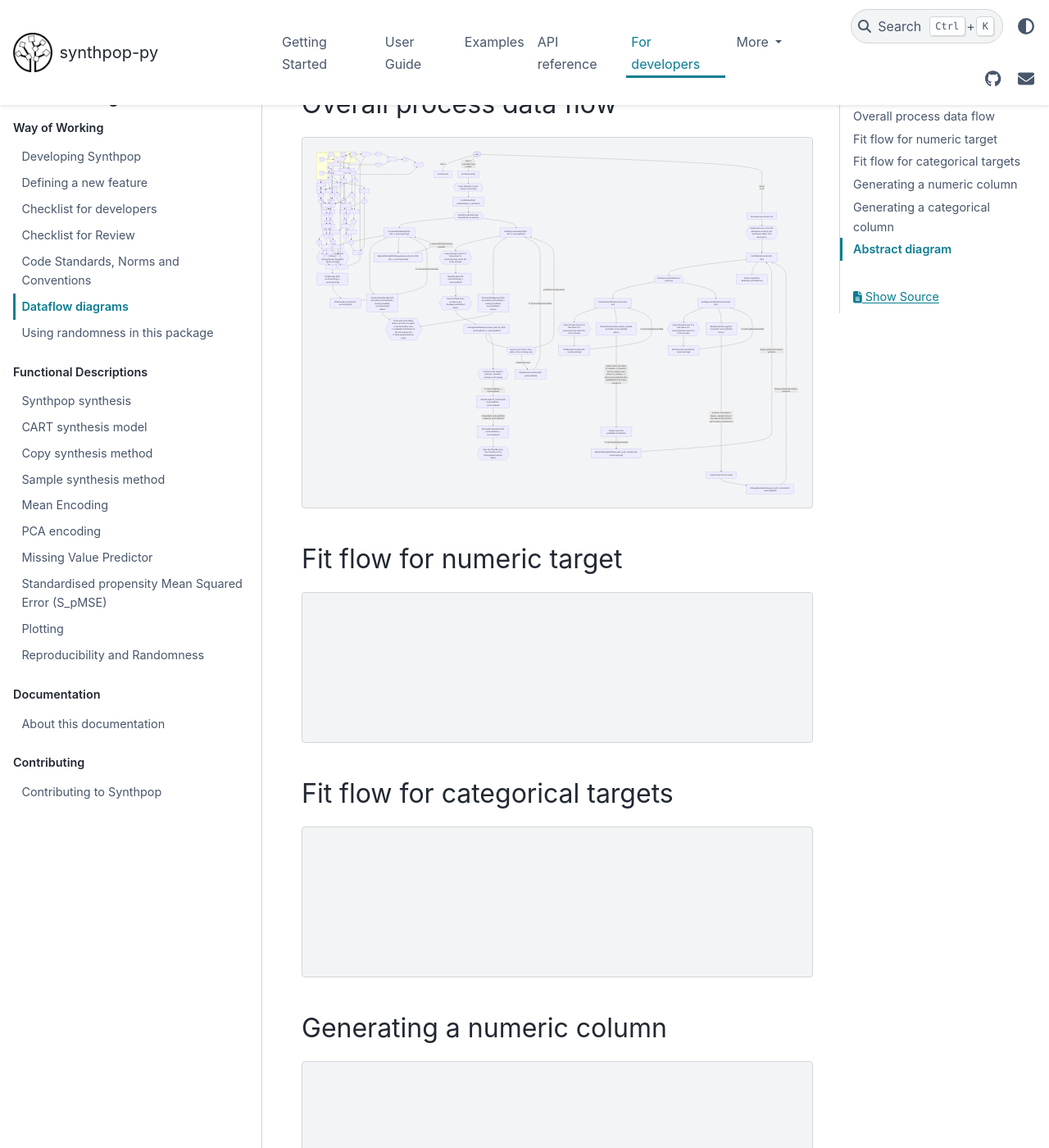
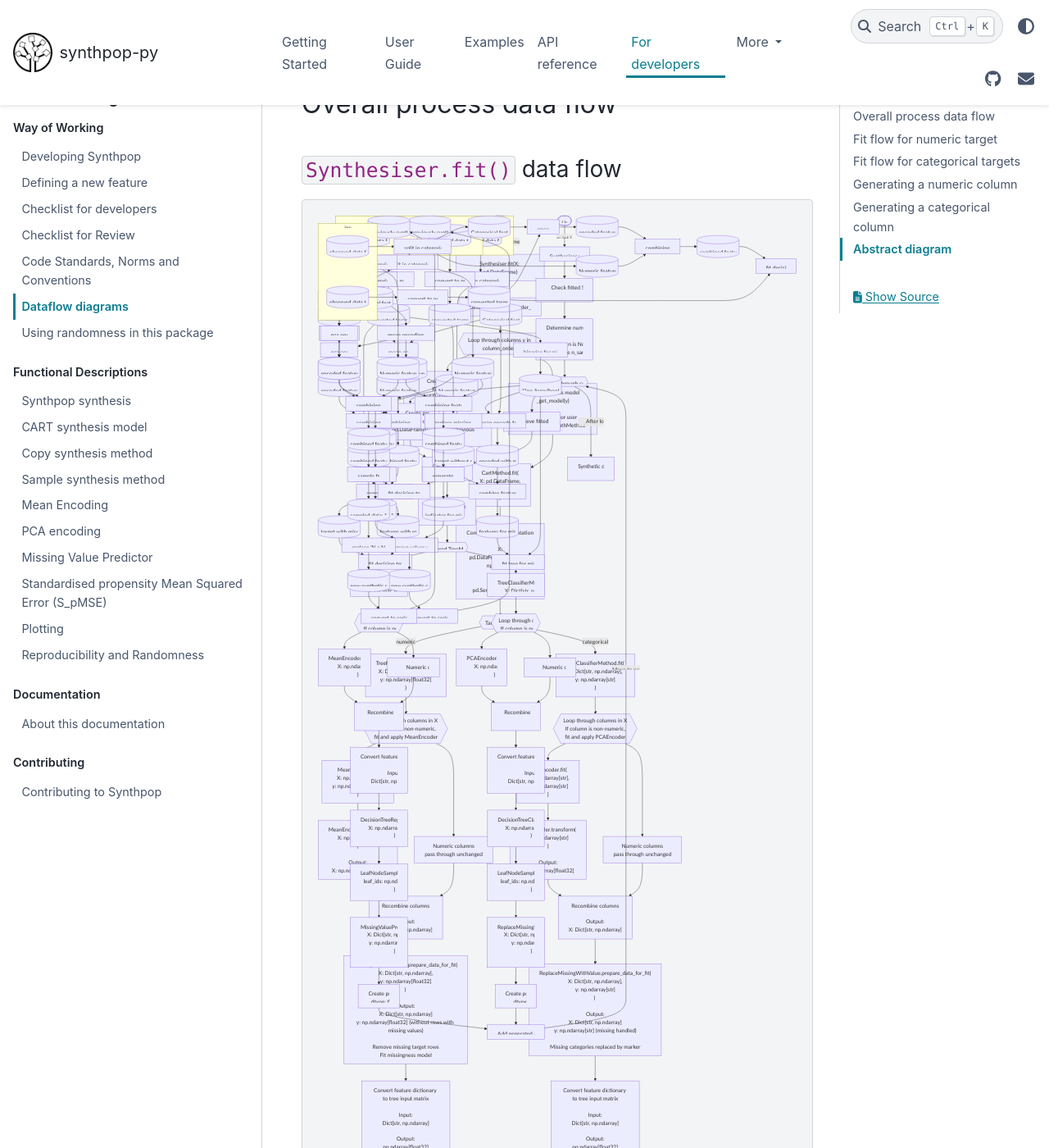
Before and after one commit to duonl/synthpop-py, a Sphinx documentation site: the page built from docs/source/developer/way_of_working/dataflowdiagram.md, in a window 1280 px wide and 1400 px high, scrolled down 385 px. Shown: the whole window at 82% size. Built offline with Sphinx 7.4.7 and the PyData theme 0.15.4, drawn with Linux system fonts in a browser that asks for light colours; some of the changed text lies outside the part shown.

Commit message:
start update big diagrams

````diff
--- a/docs/source/developer/way_of_working/dataflowdiagram.md
+++ b/docs/source/developer/way_of_working/dataflowdiagram.md
@@ -5,38 +5,137 @@ This page provides a visual overview of how data moves through the Synthpop syst
 The diagrams illustrate key processes such as fitting a Synthesiser and generating synthetic data, including both numeric and categorical workflows.
 
 ## Overall process data flow
+### `Synthesiser.fit()` data flow
 ```{mermaid}
 flowchart TD
-      U(["User"])-->|Step 1| S["Synthesiser()"]
-      U-->|Step 2
-      x: pd.DataFrame
-      y=None|SF["Synthesiser.fit(x)"]-->
-      i1{{Loops through x to pick column y each time}}-->CMF["CartMethod.fit(X: pd.DataFrame, y: pd.Series)"]-->icm{{Transform pd.DataFrame and pd.Series to np.Array}}-->
-      TCM["TreeClassifierMethod.fit(X: dict, y: np.Array(string))"]-->i2{{"Loops through arrays X to find where X is np.Array(string). Sends this to the encoder."}}-->
-      PCAF["PCAEncoder.fit(X: np.Array(string), y: np.Array(string))"]--> PCAT["PCAEncoder.transform(X: np.Array(float))"]-->|"X: np.Array(float) (encoded)"|TCM---->DTC["DecisionTreeClassifier.fit(X (encoded): np.Array(float), y (missing-handled): np.Array(string))
-      sklearn"]-->i4
-      TCM --> RMV["ReplaceMissingWithValue.prepare_data_for_fit(X: dict, y: np.Array(string))"]-->|"y: np.Array(string) (missing-handled)"|TCM
+      U(["User"]) -->|X: pd.DataFrame| S["Synthesiser.fit(X: pd.DataFrame)"]
 
-      icm-->TRM["TreeRegressorMethod.fit(X: dict, y: np.array(float))"]-->i3{{"Loops through arrays X to find where X is np.Array(string). Sends this to the encoder."}}-->MEF["MeanEncoder.fit(X: np.Array(string), y: np.Array(float))"]-->i11{{Save the fitted mean encoder in the TreeRegressorMethod object.}}-->
-      MVP["MissingValuePredictor.prepare_data_for_fit(X: np.Array(float), y: np.Array(float))"]
-      MET["MeanEncoder.transform(X: np.Array(float))"]-->|"X: np.Array(float) (encoded)"|TRM
-      TRM---->DTR["DecisionTreeRegressor.fit(X (encoded): np.Array(float), y (missing-handled): np.Array(float))
-      sklearn"]-->i4{{"At the end of the fitting phase, two items are saved in the Synthetiser class.
-      1. probability distribution of the first column of X
-      2. fitted models (decision trees)"}}
+      S --> O["Determine column_order_"]
+      O --> L{{"Loop through columns y in column_order_"}}
 
-      MVP-->i10{{remove rows from X and y where y has a missing value}} -->|"X (with less rows)"|MET
-      i10-->|"y (without missing values)"|TRM
-      MVP--->i8{{"transforms the target to y(binary), a boolean: missing or not missing"}} -->|"X: np.Array(float), y: np.Array(bool)"| ME3["MeanEncoder.fit_transform(X: np.Array(float), : np.Array(bool))"] -->|"X (encoded): np.Array(float), y (binary): np.Array(float)"| DTC2["DecisionTreeClassifier.fit(X: np.Array(float), y: np.Array(float))"]-->i9{{Save the fitted Decision Tree Classifier in the MissingValuePredictor object.}}
+      L --> P["Create predictors<br/>First column:<br/>pd.DataFrame(init: np.ndarray[int])<br/><br/>Other columns:<br/>pd.DataFrame(previous columns)"]
 
+      L --> M["Select synthesis model<br/>_get_model(y)<br/><br/>CartMethod() or user supplied BaseSynthMethod"]
 
-      U----->|Step 3
-      n: int|SG["Synthesiser.generate(n: int)"]-->i7{{"Sample with size n from the distribution stored in the Synthesiser object. This becomes X."}}-->CMT["CartMethod.transform(X: dict)"]-->icmt{{Transform pd.DataFrame to np.Arrays}}-->TCMT["TreeClassifierMethod.transform(X: dict)"]-->i5{{"Loops through arrays X to find where X is np.Array(string). Sends this to the encoder"}}-->PCA2["PCAEncoder.transform(X: np.Array(string))"]-->|"X: np.Array(float) (encoded)"|TCMT-->DTCT["DecisionTreeClassifier.predict_proba(X (encoded): np.Array(float))
-      sklearn"]----->|"proba: ndarray of shape (n_samples, n_classes) or list of n_outputs such arrays if n_outputs > 1 (returns the predicted class probabilities of the input samples X)"|sampleClass["Sample from that probability distribution"] -->|"X: np.Array(string) (sampled)"|RMV2["ReplaceMissingWithValue.post_synth_transform(X: np.Array(string))"] -->|Newly synthesised column: pd.Series|CMT
-      icmt-->TRMT["TreeRegressorMethod.transform(X: dict)"]-->i6{{"Loops through arrays X to find where X is np.Array(string). Sends this to the encoder"}}-->ME2["MeanEncoder.transform(X: np.Array(string))"]-->|"X: np.Array(float) (encoded)"|TRMT-->BDTA["BaseDecisionTree.apply(X (encoded): np.Array(float))
-      sklearn"]-------->|"X_leaves: array-like of shape n_samples (returns the index of the leaf that each sample is predicted as)"|sampleReg["sample from the leaf nodes"]-->MVP2["MissingValuePredictor.post_synth_transform(X: np.Array(float))"]-->|Newly synthesised column: pd.Series|CMT -->syndf["Output (synthetic) dataframe: pd.DataFrame"]
+      P --> CMF["CartMethod.fit(<br/>X: pd.DataFrame,<br/>y: pd.Series<br/>)"]
+      M --> CMF
+
+      CMF --> CONV["Convert data representation<br/><br/>X:<br/>pd.DataFrame → Dict[str, np.ndarray]<br/><br/>y:<br/>pd.Series → np.ndarray"]
+
+      CONV --> TYPE{{"Target dtype"}}
+
+      TYPE -->|numeric| TR["TreeRegressorMethod.fit(<br/>X: Dict[str, np.ndarray],<br/>y: np.ndarray[float32]<br/>)"]
+      TYPE -->|categorical| TC["TreeClassifierMethod.fit(<br/>X: Dict[str, np.ndarray],<br/>y: np.ndarray[str]<br/>)"]
+
+      TR --> LOOP_R{{"Loop through columns in X<br/>If column is non-numeric,<br/>fit and apply MeanEncoder"}}
+      TC --> LOOP_C{{"Loop through columns in X<br/>If column is non-numeric,<br/>fit and apply PCAEncoder"}}
+
+      LOOP_R --> ME["MeanEncoder.fit(<br/>X: np.ndarray[str],<br/>y: np.ndarray[float32]<br/>)"]
+      LOOP_C --> PCA["PCAEncoder.fit(<br/>X: np.ndarray[str],<br/>y: np.ndarray[str]<br/>)"]
+
+      ME --> MET["MeanEncoder.transform(<br/>X: np.ndarray[str]<br/>)<br/><br/>Output:<br/>X: np.ndarray[float32]"]
+      PCA --> PCAT["PCAEncoder.transform(<br/>X: np.ndarray[str]<br/>)<br/><br/>Output:<br/>X: np.ndarray[float32]"]
+
+      LOOP_R --> NUM_R["Numeric columns<br/>pass through unchanged"]
+      LOOP_C --> NUM_C["Numeric columns<br/>pass through unchanged"]
+
+      MET --> MERGE_R["Recombine columns<br/><br/>Output:<br/>X: Dict[str, np.ndarray]"]
+      PCAT --> MERGE_C["Recombine columns<br/><br/>Output:<br/>X: Dict[str, np.ndarray]"]
+
+      NUM_R --> MERGE_R
+      NUM_C --> MERGE_C
+
+      MERGE_R --> RMV["MissingValuePredictor.prepare_data_for_fit(<br/>X: Dict[str, np.ndarray],<br/>y: np.ndarray[float32]<br/>) <br/><br/>Output:<br/>X: Dict[str, np.ndarray]<br/>y: np.ndarray[float32] (without rows with missing values)<br/><br/>Remove missing target rows<br/>Fit missingness model"]
+      MERGE_C --> RV["ReplaceMissingWithValue.prepare_data_for_fit(<br/>X: Dict[str, np.ndarray],<br/>y: np.ndarray[str]<br/>) <br/><br/>Output:<br/>X: Dict[str, np.ndarray]<br/>y: np.ndarray[str] (missing handled)<br/><br/>Missing categories replaced by marker"]
+
+      RMV --> FM_R["Convert feature dictionary to tree input matrix<br/><br/>Input:<br/>Dict[str, np.ndarray]<br/><br/>Output:<br/>np.ndarray[float32]<br/>shape: (n_samples, n_features)"]
+      RV --> FM_C["Convert feature dictionary to tree input matrix<br/><br/>Input:<br/>Dict[str, np.ndarray]<br/><br/>Output:<br/>np.ndarray[float32]<br/>shape: (n_samples, n_features)"]
+
+      FM_R --> DTR["DecisionTreeRegressor.fit(<br/>X: np.ndarray[float32],<br/>y: np.ndarray[float32]<br/>)"]
+      FM_C --> DTC["DecisionTreeClassifier.fit(<br/>X: np.ndarray[float32],<br/>y: np.ndarray[str]<br/>)"]
+
+      DTR --> DTRA["DecisionTreeRegressor.apply(<br/>X: np.ndarray[float32]<br/>)<br/><br/>Output:<br/>leaf_ids: np.ndarray[int64]"]
+      DTC --> DTCA["DecisionTreeClassifier.apply(<br/>X: np.ndarray[float32]<br/>) <br/><br/></br>Output:<br/>leaf_ids: np.ndarray[int64]"]
+
+      DTRA --> LS1["LeafNodeSampler.fit_sampler(<br/>leaf_ids: np.ndarray[int64],<br/>y: np.ndarray[float32]<br/>)"]
+
+      DTCA --> LS2["LeafNodeSampler.fit_sampler(<br/>leaf_ids: np.ndarray[int64],<br/>y: np.ndarray[str]<br/>)"]
+
+      LS1 --> FIT_R["TreeRegressorMethod fully fitted"]
+      LS2 --> FIT_C["TreeClassifierMethod fully fitted"]
+
+      FIT_R --> CART_FIT["CartMethod fully fitted"]
+      FIT_C --> CART_FIT
+
+      CART_FIT --> STORE["Store fitted CartMethod in Synthesiser.models_"]
+
+      STORE --> END["Fitted Synthesiser"]
 ```
 
+### `Synthesiser.generate()` data flow
+```{mermaid}
+flowchart TD
+      U(["User"]) -->|"n: int | None"| S["Synthesiser.generate(n)"]
+
+      S --> CHECK["Check fitted Synthesiser<br/><br/>Load models_ and column_order_"]
+
+      CHECK --> SIZE["Determine number of synthetic rows<br/><br/>n is None:<br/>use n_samples_<br/><br/>otherwise:<br/>use requested n"]
+
+      SIZE --> L{{"Loop through columns y in column_order_"}}
+
+      L --> P["Create predictors<br/>First column:<br/>pd.DataFrame(init: np.ndarray[int])<br/><br/>Other columns:<br/>Synthetic pd.DataFrame generated so far"]
+
+      L --> M["Retrieve fitted CartMethod<br/>from Synthesiser.models_[y]"]
+
+      P --> CMT["CartMethod.transform(<br/>X: pd.DataFrame<br/>)"]
+      M --> CMT
+
+      CMT --> CONV["Convert data representation<br/><br/>X:<br/>pd.DataFrame → Dict[str, np.ndarray]"]
+
+      CONV --> TYPE{{"Stored TreeMethod type"}}
+
+      TYPE -->|numeric| TR["TreeRegressorMethod.transform(<br/>X: Dict[str, np.ndarray]<br/>)"]
+      TYPE -->|categorical| TC["TreeClassifierMethod.transform(<br/>X: Dict[str, np.ndarray]<br/>)"]
+
+      TR --> LOOP_R{{"Loop through columns in X<br/>If column is non-numeric,<br/>apply MeanEncoder"}}
+      TC --> LOOP_C{{"Loop through columns in X<br/>If column is non-numeric,<br/>apply PCAEncoder"}}
+
+      LOOP_R --> ME["MeanEncoder.transform(<br/>X: np.ndarray[str]<br/>)<br/><br/>Output:<br/>X: np.ndarray[float32]"]
+      LOOP_C --> PCA["PCAEncoder.transform(<br/>X: np.ndarray[str]<br/>)<br/><br/>Output:<br/>X: np.ndarray[float32]"]
+
+      LOOP_R --> NUM_R["Numeric columns<br/>pass through unchanged"]
+      LOOP_C --> NUM_C["Numeric columns<br/>pass through unchanged"]
+
+      ME --> MERGE_R["Recombine columns<br/><br/>Output:<br/>X: Dict[str, np.ndarray]"]
+      PCA --> MERGE_C["Recombine columns<br/><br/>Output:<br/>X: Dict[str, np.ndarray]"]
+
+      NUM_R --> MERGE_R
+      NUM_C --> MERGE_C
+
+      MERGE_R --> FM_R["Convert feature dictionary to tree input matrix<br/><br/>Input:<br/>Dict[str, np.ndarray]<br/><br/>Output:<br/>np.ndarray[float32]<br/>shape: (n_samples, n_features)"]
+      MERGE_C --> FM_C["Convert feature dictionary to tree input matrix<br/><br/>Input:<br/>Dict[str, np.ndarray]<br/><br/>Output:<br/>np.ndarray[float32]<br/>shape: (n_samples, n_features)"]
+
+      FM_R --> DTR["DecisionTreeRegressor.apply(<br/>X: np.ndarray[float32]<br/>)<br/><br/>Output:<br/>leaf_ids: np.ndarray[int64]"]
+      FM_C --> DTC["DecisionTreeClassifier.apply(<br/>X: np.ndarray[float32]<br/>)<br/><br/>Output:<br/>leaf_ids: np.ndarray[int64]"]
+
+      DTR --> LS_R["LeafNodeSampler.sample_from_leaves(<br/>leaf_ids: np.ndarray[int64]<br/>)<br/><br/>Output:<br/>y: np.ndarray[float32]"]
+
+      DTC --> LS_C["LeafNodeSampler.sample_from_leaves(<br/>leaf_ids: np.ndarray[int64]<br/>)<br/><br/>Output:<br/>y: np.ndarray[str]"]
+
+      LS_R --> MVP["MissingValuePredictor.post_synth_transform(<br/>X: Dict[str, np.ndarray],<br/>y: np.ndarray[float32]<br/>)<br/><br/>Output:<br/>y: np.ndarray[float32]<br/><br/>Missing values restored"]
+
+      LS_C --> RMV["ReplaceMissingWithValue.post_synth_transform(<br/>X: Dict[str, np.ndarray],<br/>y: np.ndarray[str]<br/>)<br/><br/>Output:<br/>y: np.ndarray[str]<br/><br/>Missing categories restored"]
+
+      MVP --> SR["Create pd.Series<br/>dtype: float32<br/>name: y"]
+      RMV --> SC["Create pd.Series<br/>dtype: str<br/>name: y"]
+
+      SR --> ADD["Add generated column to result pd.DataFrame"]
+      SC --> ADD
+
+      ADD --> |Move to next column|L
+
+      L --->|After looping<br/>through all columns| END["Synthetic dataframe<br/><br/>pd.DataFrame"]
+```
 
 ## Fit flow for numeric target
 ```{mermaid}
````
